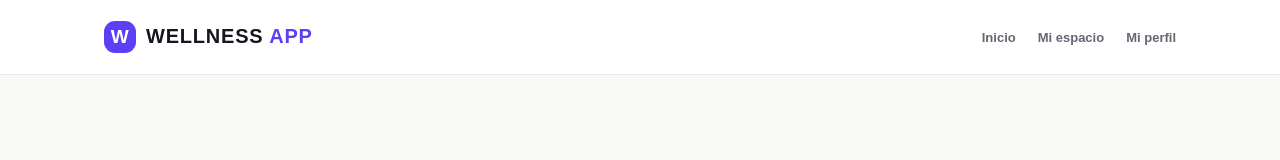
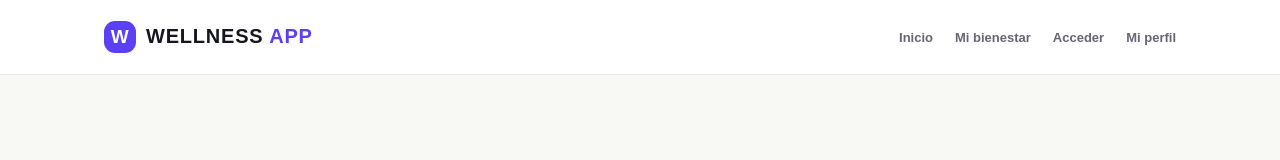
Before and after one commit to papasinfrontera/wellness-app-platform-MVP, a Next.js app: page / in a window 1280 px wide. Shown: the top 160 px of the page. Built offline with nearby package versions, Linux system fonts and the light colour scheme.

Commit message:
feat(6.4): link approved wellbeing dashboard from public header

```diff
--- a/src/app/layout.tsx
+++ b/src/app/layout.tsx
@@ -5,7 +5,7 @@ export default function RootLayout({children}:{children:ReactNode}){
  return <html lang="es"><body>
  <header className="well-header"><div className="well-header-inner">
  <a className="well-brand" href="/"><span className="well-brand-mark">W</span>WELLNESS <span style={{color:"var(--well-violet)"}}>APP</span></a>
- <nav className="well-nav" aria-label="Navegación principal"><a href="/">Inicio</a><a href="/sprint-6-2/persistencia">Mi espacio</a><a href="/mi-perfil">Mi perfil</a></nav>
+ <nav className="well-nav" aria-label="Navegación principal"><a href="/">Inicio</a><a href="/mi-bienestar">Mi bienestar</a><a href="/sprint-6-2/persistencia">Acceder</a><a href="/mi-perfil">Mi perfil</a></nav>
  </div></header>{children}
  <footer className="well-footer"><div className="well-shell"><strong style={{color:"var(--well-ink)"}}>WELLNESS APP</strong><span style={{marginLeft:14}}>Inteligencia para tu bienestar.</span></div></footer>
  </body></html>;
```
